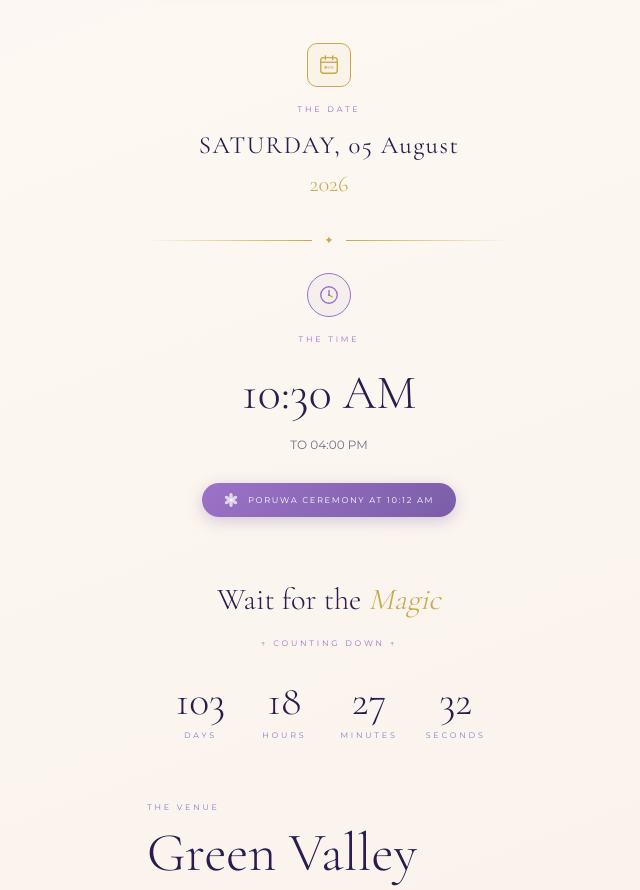
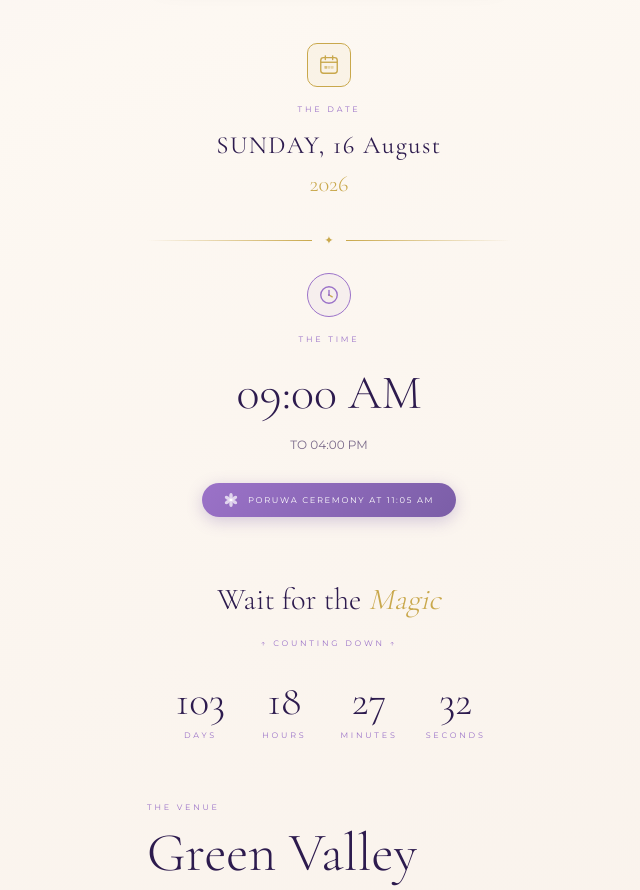
Before and after one commit to ganindurandikadesilva-svg/wedding-site, a Next.js app: page /invite in a window 1280 px wide. Shown: the part 1320-2210 px from the top of the page, without its empty margins (311-951 px from the left). Built offline with nearby package versions, Linux system fonts and the light colour scheme.

Commit message:
updated design

```diff
--- a/components/WeddingDetails.jsx
+++ b/components/WeddingDetails.jsx
@@ -663,7 +663,7 @@ export default function WeddingDetails() {
                 letterSpacing: "0.06em",
               }}
             >
-              SATURDAY, 05 August
+              SUNDAY, 16 August
             </p>
             <p
               style={{
@@ -737,7 +737,7 @@ export default function WeddingDetails() {
 
             <p style={{ ...S.label, marginBottom: 12 }}>The Time</p>
             <p style={{ ...S.display, fontSize: "3rem", fontWeight: 300 }}>
-              10:30 AM
+              09:00 AM
             </p>
             <p style={{ ...S.body, marginTop: 6 }}>TO 04:00 PM</p>
           </motion.div>
@@ -817,7 +817,7 @@ export default function WeddingDetails() {
                 />
                 <circle cx="12" cy="12" r="3" fill="white" />
               </svg>
-              Poruwa Ceremony at 10:12 AM
+              Poruwa Ceremony at 11:05 AM
             </div>
           </motion.div>
         </Section>
```
